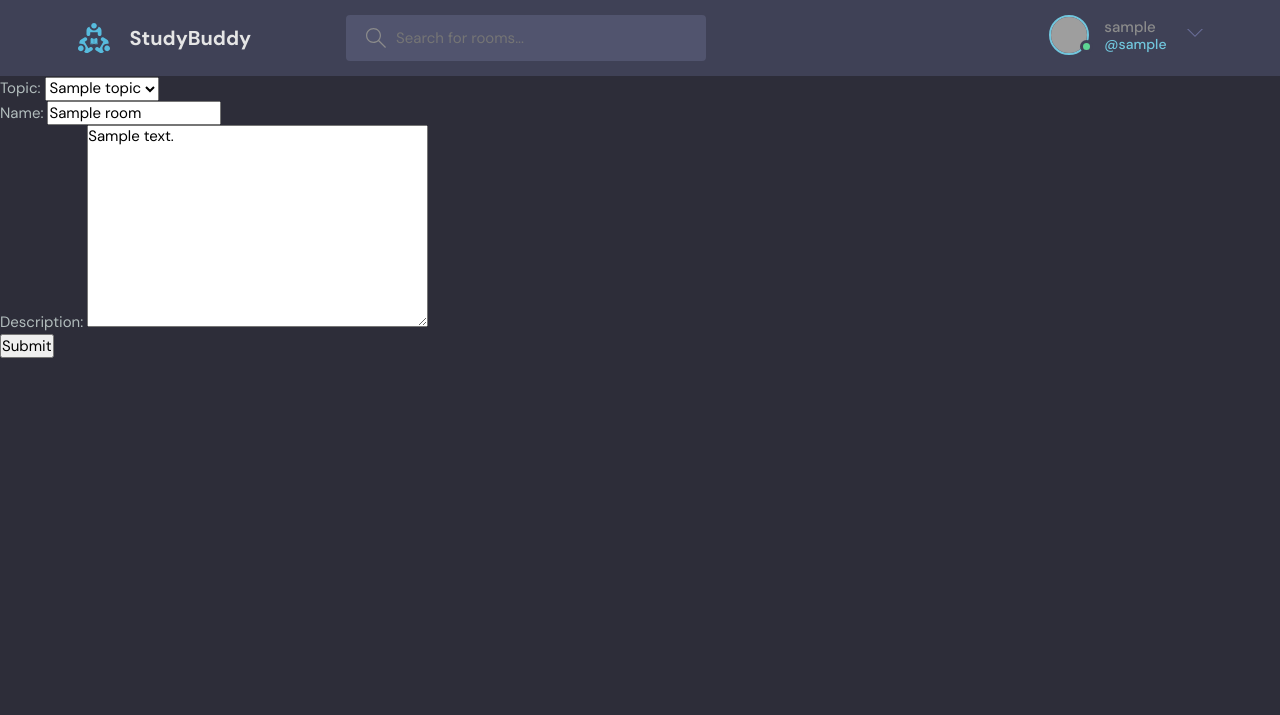
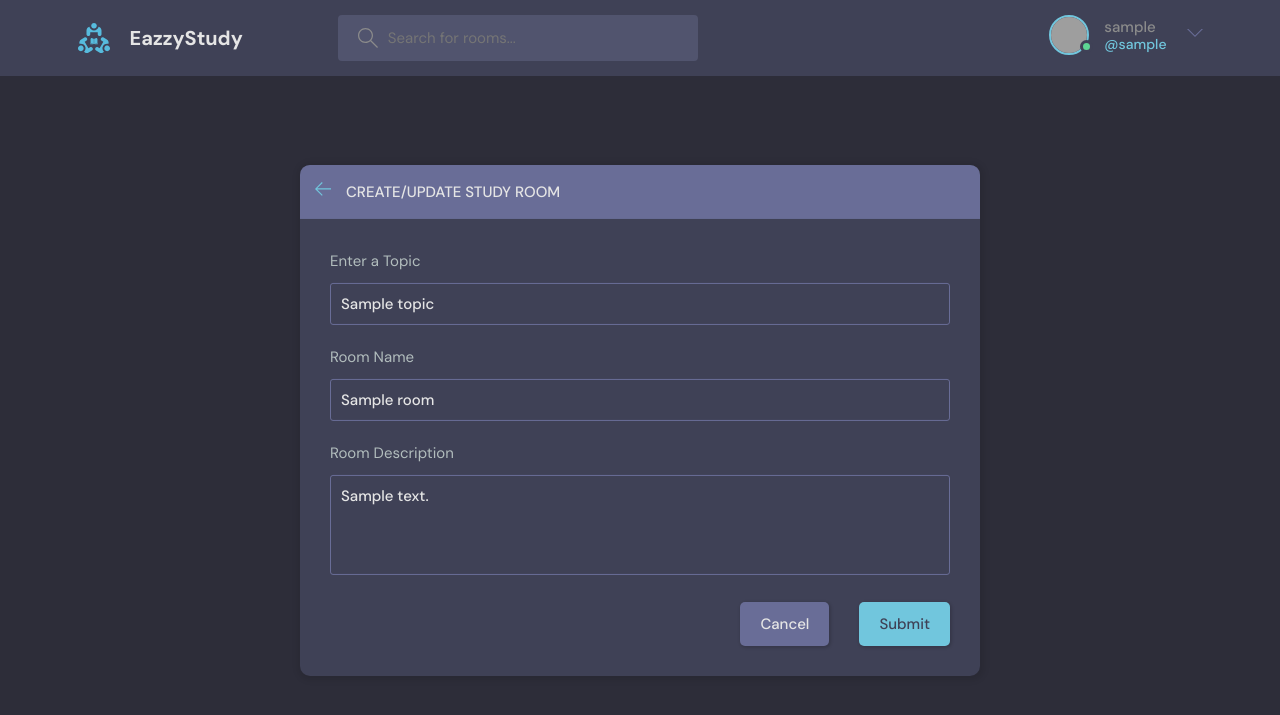
Before and after one commit to Mir-Yuchi/EazzyStudy-ChatApp, a Django app: page /update-room/1/ in a window 1280 px wide. Shown: the top 715 px of the page. Run offline with Django 4.2, Linux system fonts and the light colour scheme; a user stored in the database is signed in; tables that the repository leaves empty hold one stand-in row (values such as "Sample post"); grey boxes are pictures that could not be loaded.

Commit message:
room form changed

```diff
--- a/base/templates/base/home.html
+++ b/base/templates/base/home.html
@@ -33,7 +33,8 @@
                         <h2>Study Room</h2>
                         <p>{{ room_count }} Rooms available</p>
                     </div>
-                    <a class="btn btn--main" href="create-room.html">
+
+                    <a class="btn btn--main" href="{% url 'create-room' %}">
                         <svg version="1.1" xmlns="http://www.w3.org/2000/svg" width="32" height="32"
                              viewBox="0 0 32 32">
                             <title>add</title>
--- a/base/templates/base/room_form.html
+++ b/base/templates/base/room_form.html
@@ -1,11 +1,70 @@
 {% extends 'main.html' %}
 
 {% block content %}
-    <div>
-        <form method="POST" action="">
-            {% csrf_token %}
-            {{ form.as_p }}
-            <input type="submit" value="Submit"/>
-        </form>
-    </div>
+    <main class="create-room layout">
+        <div class="container">
+            <div class="layout__box">
+                <div class="layout__boxHeader">
+                    <div class="layout__boxTitle">
+                        <a href="{% url 'home' %}">
+                            <svg version="1.1" xmlns="http://www.w3.org/2000/svg" width="32" height="32"
+                                 viewBox="0 0 32 32">
+                                <title>arrow-left</title>
+                                <path
+                                        d="M13.723 2.286l-13.723 13.714 13.719 13.714 1.616-1.611-10.96-10.96h27.625v-2.286h-27.625l10.965-10.965-1.616-1.607z">
+                                </path>
+                            </svg>
+                        </a>
+                        <h3>Create/Update Study Room</h3>
+                    </div>
+                </div>
+                <div class="layout__body">
+                    <form class="form" action="" method="POST">
+                        {% csrf_token %}
+                        <div class="form__group">
+                            <label for="room_topic">Enter a Topic</label>
+{#                            <label>#}
+                                <input required type="text" value="{{ room_update.topic.name }}" name="topic" list="topic-list"/>
+{#                            </label>#}
+                            <datalist id="topic-list">
+                                <select id="room_topic">
+                                    {% for topic in topics %}
+                                    <option value="{{ topic.name }}"> {{ topic.name }}</option>
+                                    {% endfor %}
+                                </select>
+                            </datalist>
+                        </div>
+
+                        <div class="form__group">
+                            <label for="room_name">Room Name</label>
+                            {{ form.name }}
+                        </div>
+
+                        <div class="form__group">
+                            <label for="room_description">Room Description</label>
+                            {{ form.description }}
+                        </div>
+
+                        {#                        <div class="form__group">#}
+                        {#                            <label for="room_topic">Topic</label>#}
+                        {#                            <input required type="text" name="topic" id="room_topic" list="topic-list"/>#}
+                        {#                            <datalist id="topic-list">#}
+                        {#                                <select id="room_topic">#}
+                        {#                                    <option value="">Select your topic</option>#}
+                        {#                                    <option value="Python">Python</option>#}
+                        {#                                    <option value="Django">Django</option>#}
+                        {#                                </select>#}
+                        {#                            </datalist>#}
+                        {##}
+                        {#                        </div>#}
+
+                        <div class="form__action">
+                            <a class="btn btn--dark" href="{% url 'home' %}">Cancel</a>
+                            <button class="btn btn--main" type="submit">Submit</button>
+                        </div>
+                    </form>
+                </div>
+            </div>
+        </div>
+    </main>
 {% endblock %}
--- a/base/views.py
+++ b/base/views.py
@@ -101,14 +101,24 @@ def userProfile(request, pk):
 @login_required(login_url='login')
 def createRoom(request):
     form = RoomForm()
+    topics = Topic.objects.all()
     if request.method == 'POST':
-        form = RoomForm(request.POST)
-        if form.is_valid():
-            new_room = form.save()
-            new_room.host=request.user
-            new_room.save()
-            return redirect('home')
-    context = {'form': form}
+        topic_name = request.POST.get('topic')
+        topic, created = Topic.objects.get_or_create(name=topic_name)
+
+        Room.objects.create(
+            host=request.user,
+            topic=topic,
+            name=request.POST.get('name'),
+            # description=request.POST('description')
+        )
+        # form = RoomForm(request.POST)
+        # if form.is_valid():
+        #     new_room = form.save()
+        #     new_room.host = request.user
+        #     new_room.save()
+        return redirect('home')
+    context = {'form': form, 'topics': topics}
     return render(request, 'base/room_form.html', context)
 
 
@@ -116,16 +126,19 @@ def createRoom(request):
 def updateRoom(request, pk):
     room_update = Room.objects.get(id=pk)
     form = RoomForm(instance=room_update)
-
+    topics = Topic.objects.all()
     if request.user != room_update.host:
         return HttpResponse('You are not allowed here')
 
     if request.method == 'POST':
-        form = RoomForm(request.POST, instance=room_update)
-        if form.is_valid():
-            form.save()
-            return redirect('home')
-    context = {'form': form}
+        topic_name = request.POST.get('topic')
+        topic, created = Topic.objects.get_or_create(name=topic_name)
+        room_update.name = request.POST.get('name')
+        room_update.topic = topic
+        room_update.description = request.POST.get('description')
+        room_update.save()
+        return redirect('home')
+    context = {'form': form, 'topic': topics, 'room_update': room_update}
     return render(request, 'base/room_form.html', context)
 
 
--- a/templates/main.html
+++ b/templates/main.html
@@ -7,7 +7,7 @@
     <meta name="viewport" content="width=device-width, initial-scale=1.0"/>
     <link rel="shortcut icon" href="assets/favicon.ico" type="image/x-icon"/>
     <link rel="stylesheet" href={% static 'styles/style.css' %}/>
-    <title>StudyBuddy - Find study partners around the world!</title>
+    <title>EazzyStudy - Find study partners around the world!</title>
 </head>
 
 <body>
--- a/templates/navbar.html
+++ b/templates/navbar.html
@@ -3,7 +3,7 @@
     <div class="container">
         <a href="{% url 'home' %}" class="header__logo">
             <img src="{% static 'images/logo.svg' %}"/>
-            <h1>StudyBuddy</h1>
+            <h1>EazzyStudy</h1>
         </a>
         <form class="header__search" method="GET" action="{% url 'home' %}">
             <label>
```
Also changed, not shown: base/templates/base/room_form_old.html (added, +11 -0 lines).
